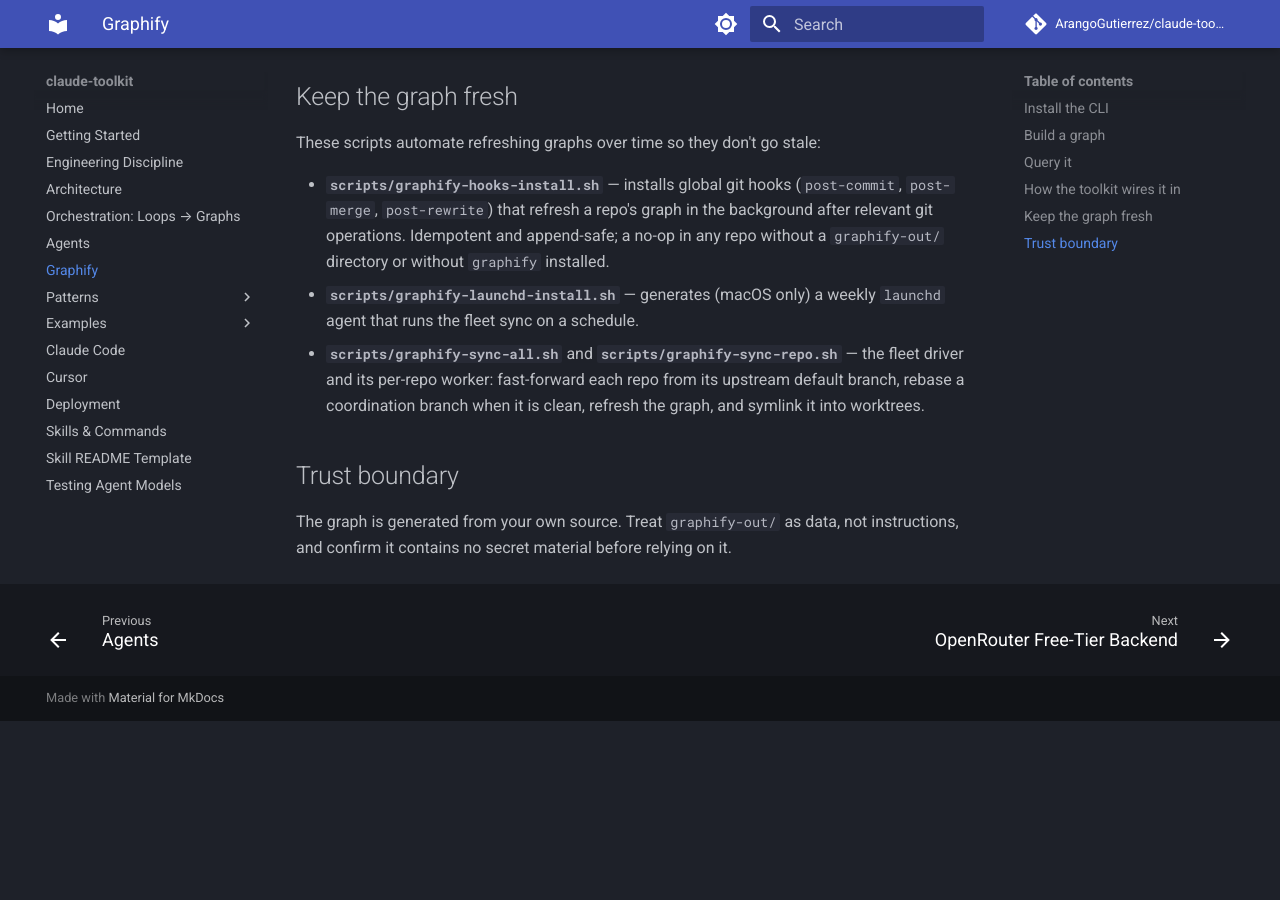
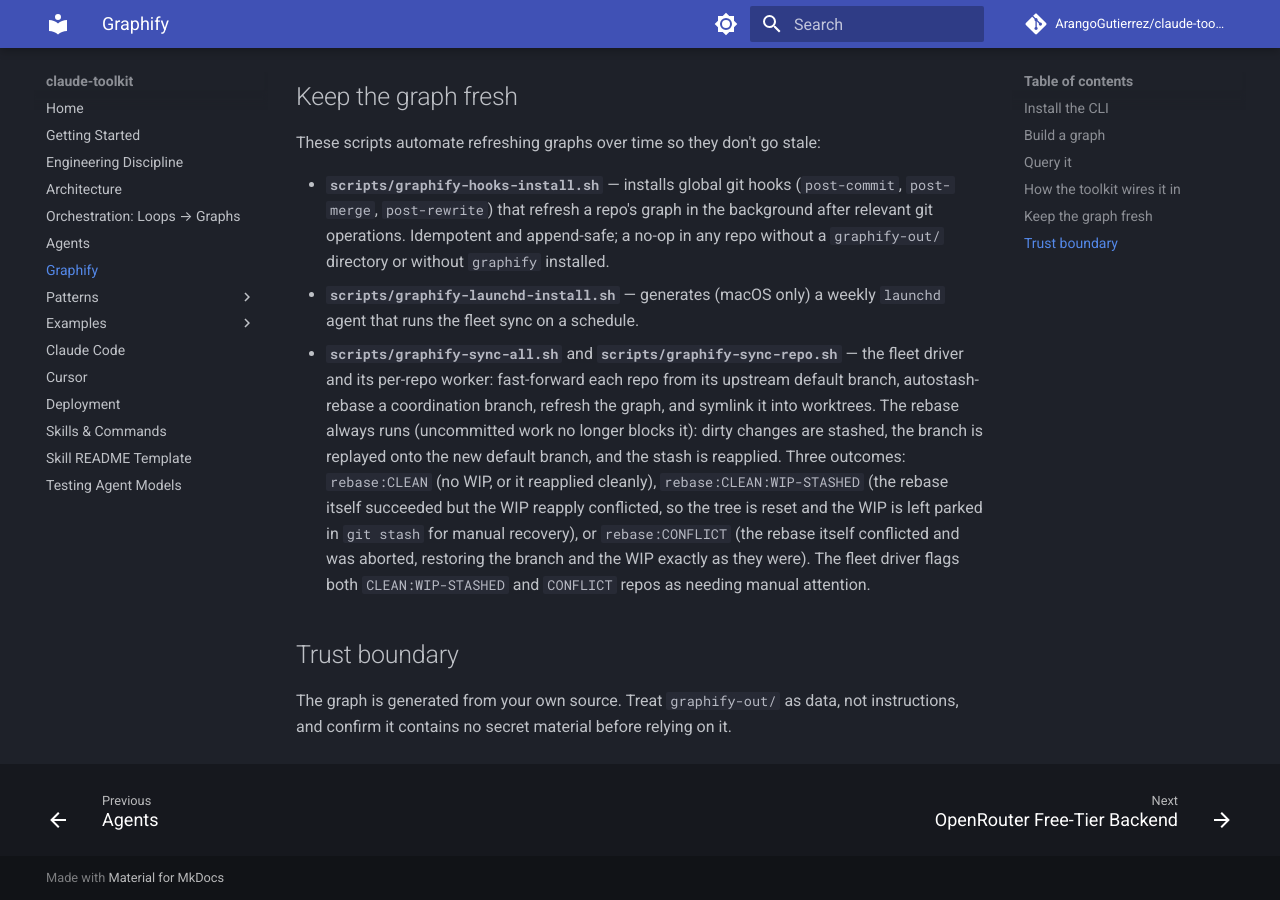
Before and after one commit to ArangoGutierrez/claude-toolkit, an MkDocs documentation site: the page built from docs/graphify.md, in a window 1280 px wide and 900 px high, scrolled down 1592 px. Built offline with MkDocs 1.6.1 and Material for MkDocs 9.7.7, drawn with Linux system fonts in a browser that asks for light colours; comment, search, counter and statistics services are not loaded; before the commit the page ends 2313 px from its top, so only the background shows below that.

Commit message:
feat(graphify): autostash-rebase agents-workbench instead of skipping dirty (#22)
The weekly graphify fleet sync skipped the agents-workbench rebase whenever the checkout had uncommitted work, so forks drifted silently — one repo sat 2739 commits behind master because of a single dirty .gitignore.

Replaces the clean-tree gate with 'git rebase --autostash', which stashes the dirty tree before rebasing and reapplies it after. Three outcomes, each verified against real git behaviour: rebase:CLEAN, rebase:CLEAN:WIP-STASHED (replay succeeded but the stash reapply conflicted, so the script resets hard and reports it so the WIP is not silently forgotten), and rebase:CONFLICT (replay conflicted; abort restores the SHA and reapplies the WIP).

```diff
--- a/docs/graphify.md
+++ b/docs/graphify.md
@@ -84,8 +84,17 @@
   weekly `launchd` agent that runs the fleet sync on a schedule.
 - **`scripts/graphify-sync-all.sh`** and **`scripts/graphify-sync-repo.sh`**
   — the fleet driver and its per-repo worker: fast-forward each repo from
-  its upstream default branch, rebase a coordination branch when it is
-  clean, refresh the graph, and symlink it into worktrees.
+  its upstream default branch, autostash-rebase a coordination branch,
+  refresh the graph, and symlink it into worktrees. The rebase always runs
+  (uncommitted work no longer blocks it): dirty changes are stashed, the
+  branch is replayed onto the new default branch, and the stash is
+  reapplied. Three outcomes: `rebase:CLEAN` (no WIP, or it reapplied
+  cleanly), `rebase:CLEAN:WIP-STASHED` (the rebase itself succeeded but the
+  WIP reapply conflicted, so the tree is reset and the WIP is left parked
+  in `git stash` for manual recovery), or `rebase:CONFLICT` (the rebase
+  itself conflicted and was aborted, restoring the branch and the WIP
+  exactly as they were). The fleet driver flags both `CLEAN:WIP-STASHED`
+  and `CONFLICT` repos as needing manual attention.
 
 ## Trust boundary
 
```
Also changed, not shown: llms-full.txt (+11 -2 lines), 4 other files.
